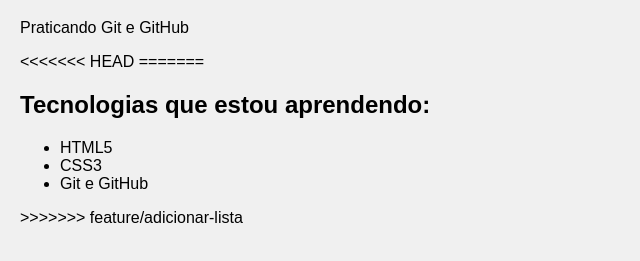
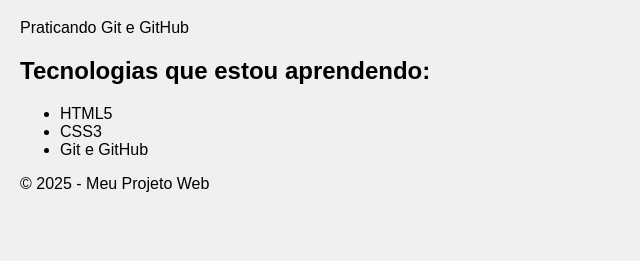
Before and after one commit to mattheuspaivadini/pratica-git-web, a plain HTML site: page index.html in a window 1280 px wide. Shown: the part 61-322 px from the top of the page, without its empty margins (0-640 px from the left). Drawn offline with Linux system fonts and the light colour scheme.

Commit message:
feat: adiciona footer

```diff
--- a/index.html
+++ b/index.html
@@ -9,16 +9,15 @@
 <body>
     <h1>Meu Projeto Web</h1>
     <p>Praticando Git e GitHub</p>
-<<<<<<< HEAD
-
-=======
     <h2>Tecnologias que estou aprendendo:</h2>
     <ul>
         <li>HTML5</li>
         <li>CSS3</li>
         <li>Git e GitHub</li>
     </ul>
->>>>>>> feature/adicionar-lista
     <script src="js/script.js"></script>
+    <footer>
+        <p>&copy; 2025 - Meu Projeto Web</p>
+    </footer>
 </body>
 </html>
```
